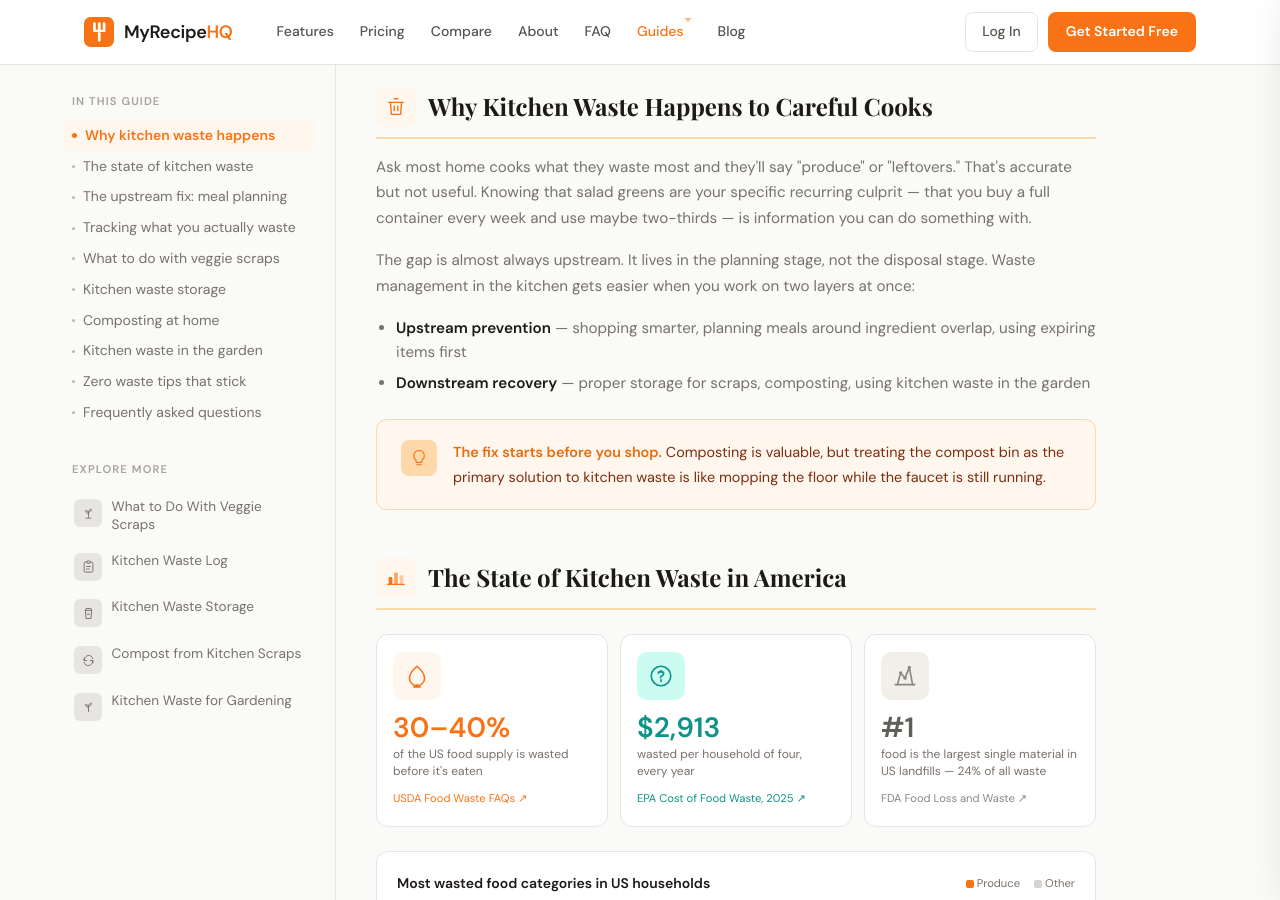
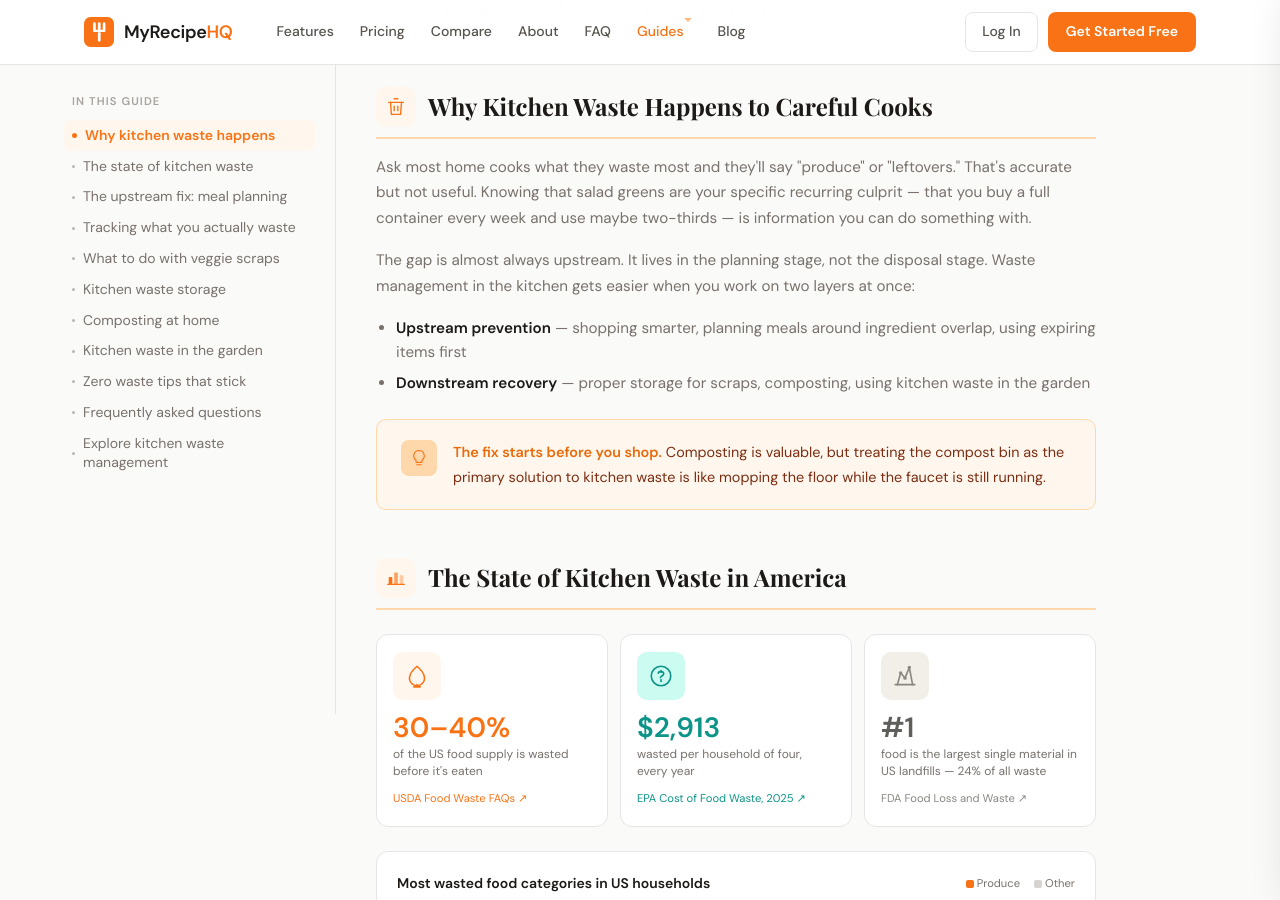
Before and after one commit to bgerlach463/recipehq-site, a Jekyll site: the page built from guides/kitchen-waste.html, in a window 1280 px wide and 900 px high, scrolled down 498 px. Built offline with Jekyll 4.4.1, drawn with Linux system fonts in a browser that asks for light colours.

Commit message:
Pillar sidebar: remove Explore More section, add to TOC instead
Removes the separate "Explore More" cluster-link section from the
sidebar (was pushing the CTA off screen). Adds "Explore kitchen waste
management" as the last TOC entry linking to #explore. The bottom
cluster cards section gets id="explore" and is added to the
IntersectionObserver for TOC highlighting.

Co-Authored-By: Claude Opus 4.6 (1M context) <noreply@anthropic.com>

```diff
--- a/guides/kitchen-waste.html
+++ b/guides/kitchen-waste.html
@@ -337,64 +337,7 @@ head_extra: |
       <a href="#section6" class="toc-link">Kitchen waste in the garden</a>
       <a href="#section7" class="toc-link">Zero waste tips that stick</a>
       <a href="#faq" class="toc-link">Frequently asked questions</a>
-    </div>
-
-    <div class="sidebar-section">
-      <div class="sidebar-label">Explore More</div>
-
-      <a href="/blog/what-to-do-with-veggie-scraps/" class="cluster-link">
-        <div class="cluster-link-icon">
-          <svg viewBox="0 0 24 24" fill="none" xmlns="http://www.w3.org/2000/svg">
-            <path d="M12 20v-8M12 14c0 0-4-1-5-5 2-1 5 1 5 5zM12 12c0 0 4-1 5-5-2-1-5 1-5 5z" stroke="#78716C" stroke-width="1.5" stroke-linejoin="round"/>
-            <path d="M8 21h8" stroke="#78716C" stroke-width="1.5" stroke-linecap="round"/>
-          </svg>
-        </div>
-        <span>What to Do With Veggie Scraps</span>
-      </a>
-
-      <a href="/blog/kitchen-waste-log/" class="cluster-link">
-        <div class="cluster-link-icon">
-          <svg viewBox="0 0 24 24" fill="none" xmlns="http://www.w3.org/2000/svg">
-            <path d="M9 5H7a2 2 0 00-2 2v12a2 2 0 002 2h10a2 2 0 002-2V7a2 2 0 00-2-2h-2M9 5a2 2 0 002 2h2a2 2 0 002-2M9 5a2 2 0 012-2h2a2 2 0 012 2" stroke="#78716C" stroke-width="1.5" stroke-linecap="round"/>
-            <path d="M9 12h6M9 16h4" stroke="#78716C" stroke-width="1.5" stroke-linecap="round"/>
-          </svg>
-        </div>
-        <span>Kitchen Waste Log</span>
-      </a>
-
-      <a href="/blog/kitchen-waste-storage/" class="cluster-link">
-        <div class="cluster-link-icon">
-          <svg viewBox="0 0 24 24" fill="none" xmlns="http://www.w3.org/2000/svg">
-            <path d="M8 4h8l1 3H7L8 4z" stroke="#78716C" stroke-width="1.5" stroke-linejoin="round"/>
-            <path d="M7 7l1 13h8l1-13" stroke="#78716C" stroke-width="1.5" stroke-linecap="round" stroke-linejoin="round"/>
-            <path d="M10 13h4" stroke="#78716C" stroke-width="1.5" stroke-linecap="round" stroke-dasharray="2 1"/>
-          </svg>
-        </div>
-        <span>Kitchen Waste Storage</span>
-      </a>
-
-      <a href="/blog/compost-using-kitchen-waste/" class="cluster-link">
-        <div class="cluster-link-icon">
-          <svg viewBox="0 0 24 24" fill="none" xmlns="http://www.w3.org/2000/svg">
-            <path d="M19 9C18 5.5 14.5 3 11 4C7 5 5 9 5 12" stroke="#78716C" stroke-width="1.5" stroke-linecap="round"/>
-            <path d="M5 8v4h4" stroke="#78716C" stroke-width="1.5" stroke-linecap="round" stroke-linejoin="round"/>
-            <path d="M5 15c1 3.5 4.5 6 8 5c4-1 6-5 6-8" stroke="#78716C" stroke-width="1.5" stroke-linecap="round"/>
-            <path d="M19 16v-4h-4" stroke="#78716C" stroke-width="1.5" stroke-linecap="round" stroke-linejoin="round"/>
-          </svg>
-        </div>
-        <span>Compost from Kitchen Scraps</span>
-      </a>
-
-      <a href="/blog/kitchen-waste-gardening/" class="cluster-link">
-        <div class="cluster-link-icon">
-          <svg viewBox="0 0 24 24" fill="none" xmlns="http://www.w3.org/2000/svg">
-            <path d="M12 20v-8" stroke="#78716C" stroke-width="1.5" stroke-linecap="round"/>
-            <path d="M12 14c0 0-4-1-5-5 2-1 5 1 5 5z" stroke="#78716C" stroke-width="1.5" stroke-linejoin="round"/>
-            <path d="M12 12c0 0 4-1 5-5-2-1-5 1-5 5z" stroke="#78716C" stroke-width="1.5" stroke-linejoin="round"/>
-          </svg>
-        </div>
-        <span>Kitchen Waste for Gardening</span>
-      </a>
+      <a href="#explore" class="toc-link">Explore kitchen waste management</a>
     </div>
     <div class="sidebar-section" id="sidebar-cta-wrap">
       <div class="sidebar-cta">
@@ -678,7 +621,7 @@ head_extra: |
     </div>
 
     <!-- Cluster Cards -->
-    <div class="cluster-section">
+    <div class="cluster-section" id="explore">
       <h2>Explore Kitchen Waste Management</h2>
       <div class="cluster-grid">
         <a href="/blog/what-to-do-with-veggie-scraps/" class="cluster-card">
```
Also changed, not shown: other parts of guides/kitchen-waste.html (+1 -1 lines).
